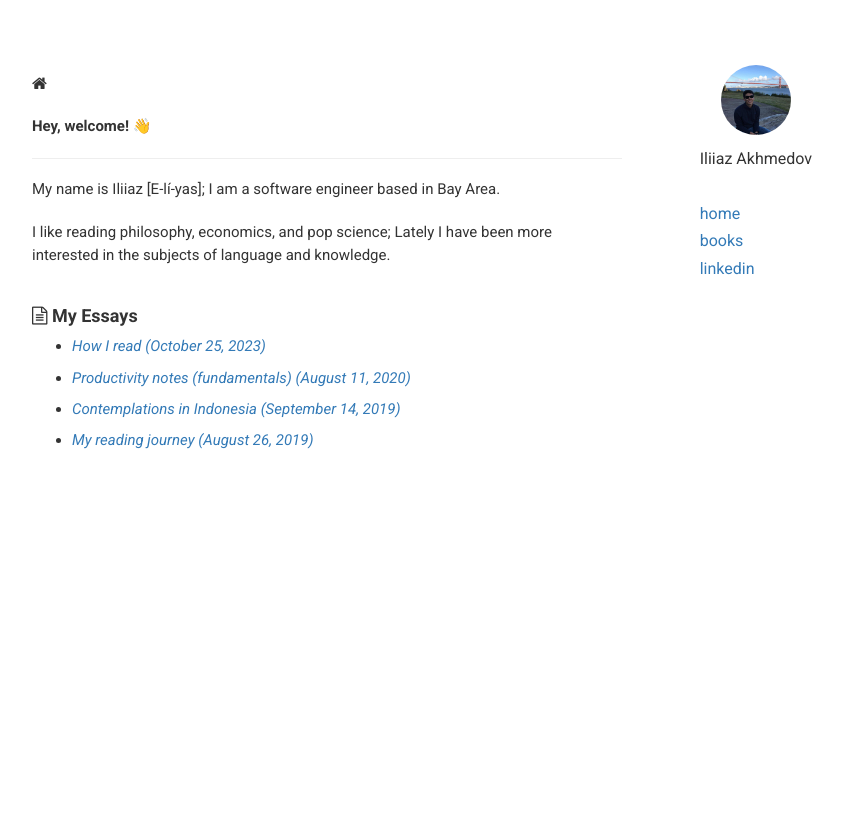
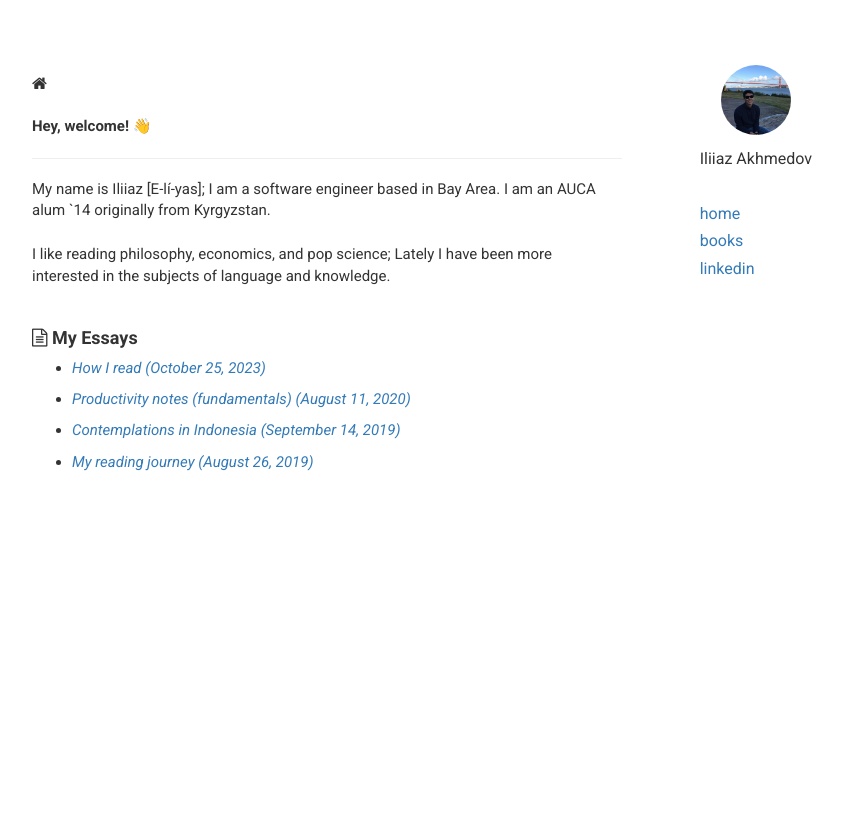
Before and after one commit to ianomad/ianomad.github.io, a Jekyll site: the page built from index.html, in a window 1280 px wide. Shown: the top 840 px of the page, without its empty margins (223-1066 px from the left). Built offline with Jekyll 4.4.1, drawn with Linux system fonts in a browser that asks for light colours; nearby versions of some CDN libraries; grey boxes are pictures that could not be loaded.

Commit message:
Update feed.html

```diff
--- a/_includes/feed.html
+++ b/_includes/feed.html
@@ -7,7 +7,7 @@
 
     <hr/>
 
-    My name is Iliiaz [E-lí-yas]; I am a software engineer based in Bay Area.
+    My name is Iliiaz [E-lí-yas]; I am a software engineer based in Bay Area. I am an AUCA alum `14 originally from Kyrgyzstan.
 
     <br/>
     <br/>
```
